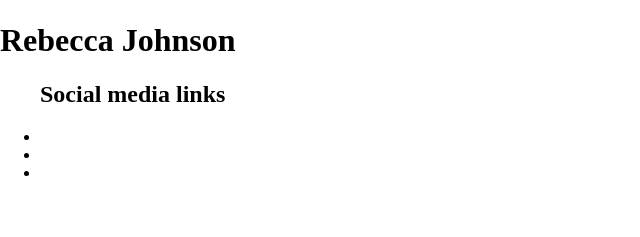
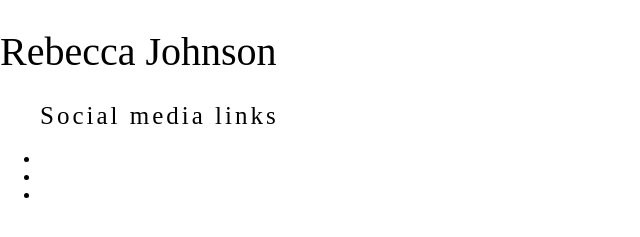
Before and after one commit to rebeccaj/rebeccaj.github.io, a plain HTML site: page index.html in a window 1280 px wide. Shown: the part 203-440 px from the top of the page, without its empty margins (0-640 px from the left). Drawn offline with Linux system fonts and the light colour scheme.

Commit message:
Work on CSS more

```diff
--- a/style.css
+++ b/style.css
@@ -22,3 +22,17 @@ div{
     height: 200px;
 }
 }
+
+.box h1{
+    font-size:40px;
+    letter-spacing: normal;
+    font-weight: 100;
+}
+.box h2{
+    font-size: 25px;
+    letter-spacing: 3px;
+    font-weight: 100;
+}
+.box p{
+    text-align: center;
+}
```
